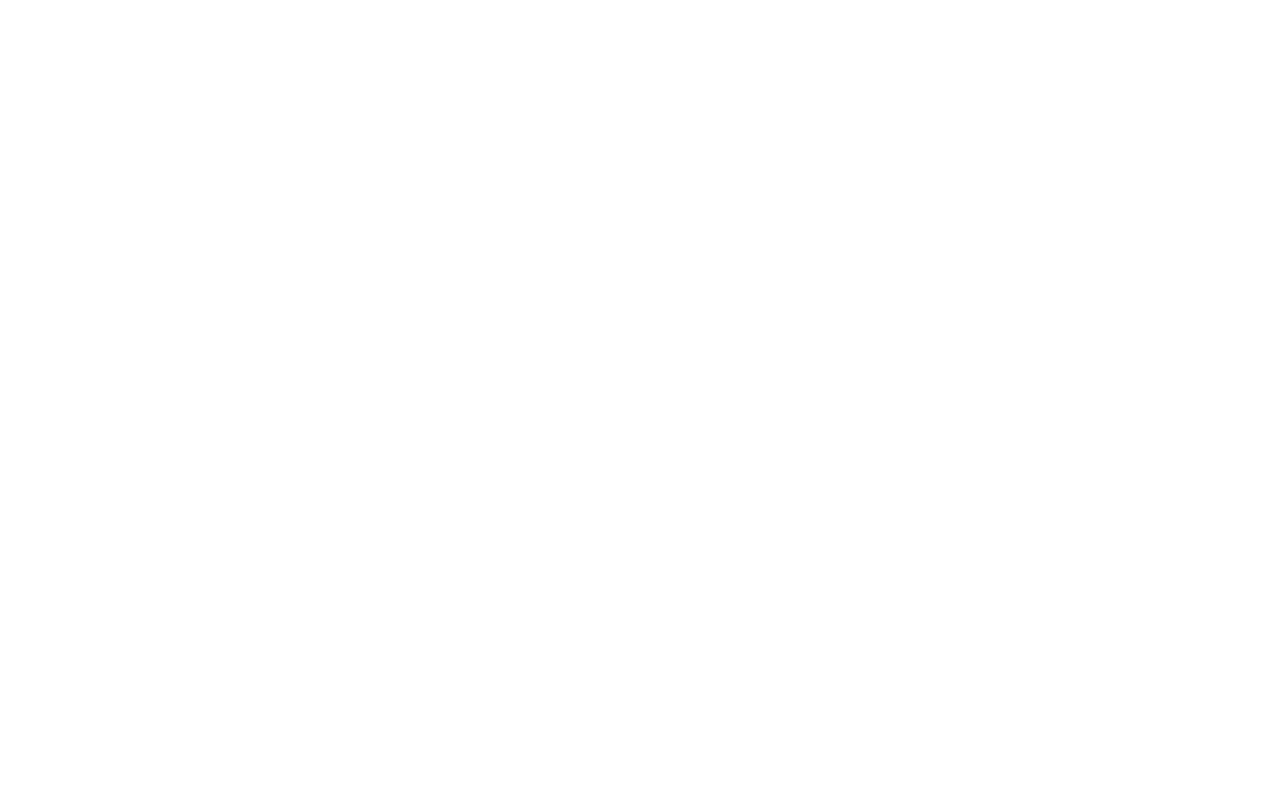
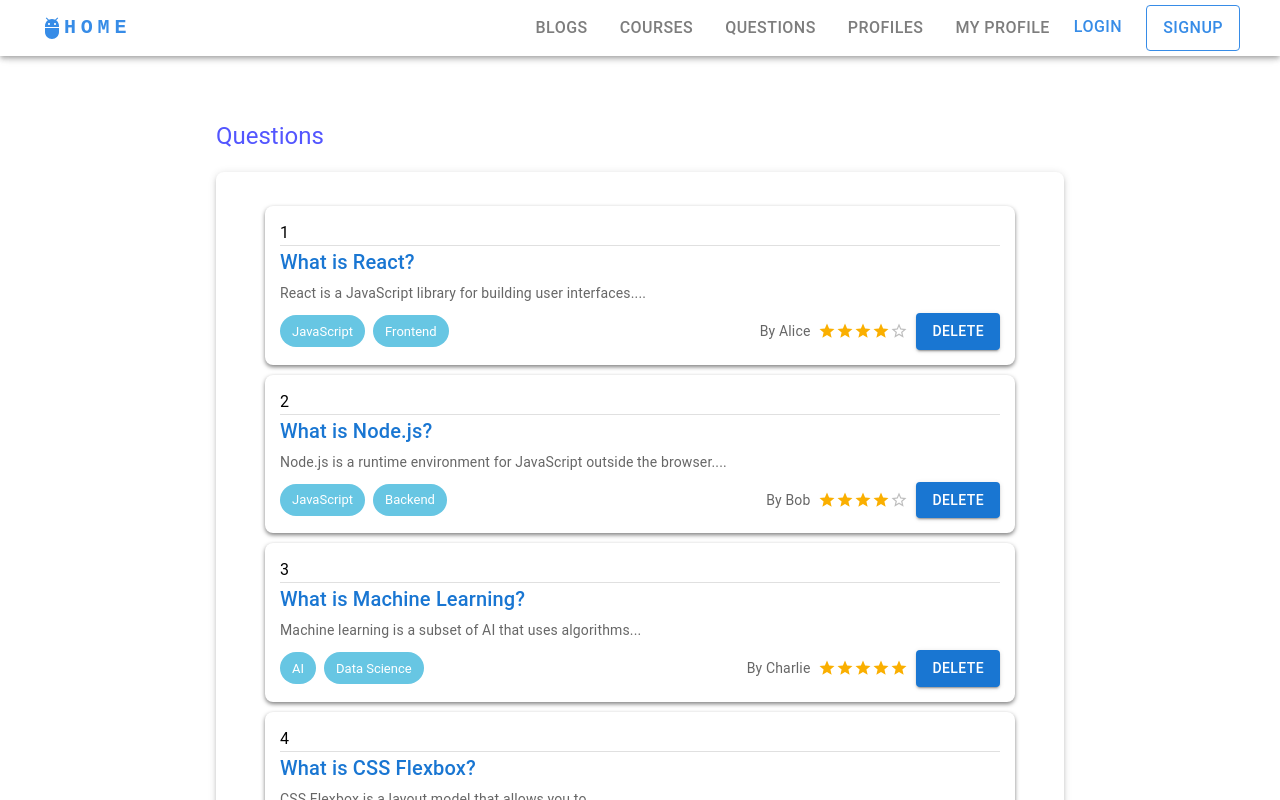
Before and after one commit to SAD-Enjoyers/SAD_Frontend, a React (Vite) app: page /private_exam_page in a window 1280 px wide. Before the commit this address had no page. Shown: the top 800 px of the page. Built offline with nearby package versions, Linux system fonts and the light colour scheme.

Commit message:
merge with privateExamPage

```diff
--- a/src/features/PrivateExamPage/PrivateExamPage.jsx
+++ b/src/features/PrivateExamPage/PrivateExamPage.jsx
@@ -1,4 +1,4 @@
-import React, {Them, useTheme} from 'react';
+import React, { Them, useTheme } from "react";
 import {
   Box,
   Button,
@@ -30,13 +30,13 @@ import {
   Chip,
   Rating,
   ListItemAvatar,
-    Avatar
+  Avatar,
+  Grid2,
 } from "@mui/material";
-import DeleteIcon from '@mui/icons-material/Delete';
-import styled from './PrivateExamPage.module.css';
+import DeleteIcon from "@mui/icons-material/Delete";
+import styled from "./PrivateExamPage.module.css";
 
-function PrivateExamPage (){
-
+function PrivateExamPage() {
   const [submit, setSubmit] = React.useState([0]);
   const [addQuestion, setAddQuestion] = React.useState([0]);
 
@@ -48,14 +48,10 @@ function PrivateExamPage (){
     setAddQuestion(e.target.value);
   };
 
-
   const handleChangeDelete = (e) => {
-
-      console.log(e)
+    console.log(e);
     // console.log(e)
   };
-
-
 
   const questions = [
     {
@@ -164,15 +160,24 @@ function PrivateExamPage (){
     },
   ];
 
-    return(
-
+  return (
+    <Grid2
+      container
+      justifyContent={"center"}
+      alignItems={"center"}
+      mt="100px"
+      mb="100px"
+    >
       <div className={styled.countainer}>
-
-            <Typography variant="h5"
-                sx={{ color: "#5356FF", textDecoration: "none", marginBottom: '20px'}}>
-
+        <Typography
+          variant="h5"
+          sx={{
+            color: "#5356FF",
+            textDecoration: "none",
+            marginBottom: "20px",
+          }}
+        >
           Questions
-
         </Typography>
 
         <Box
@@ -184,19 +189,16 @@ function PrivateExamPage (){
             borderRadius: 2,
             backgroundColor: "white",
             boxShadow: 3,
-                width: '100ch',
-                minWidth: 600
-
+            width: "100ch",
+            minWidth: 600,
           }}
         >
-
-            <Box sx={{ marginTop: "10px"}}>
+          <Box sx={{ marginTop: "10px" }}>
             {questions.map((question, index) => (
-
               <Box
                 key={question.id}
                 sx={{
-                    width:'90ch',
+                  width: "90ch",
                   display: "block",
                   flexDirection: "column",
                   padding: "15px",
@@ -206,11 +208,9 @@ function PrivateExamPage (){
                   boxShadow: "0 2px 4px rgba(0, 0, 0, 0.5)",
                 }}
               >
-                  <Typography>
-                    {index + 1}
-                  </Typography>
+                <Typography>{index + 1}</Typography>
 
-                  <Divider/>
+                <Divider />
 
                 <Typography
                   variant="h6"
@@ -222,7 +222,6 @@ function PrivateExamPage (){
                   >
                     {question.name}
                   </Link>
-
                 </Typography>
 
                 <Typography
@@ -244,7 +243,6 @@ function PrivateExamPage (){
                 >
                   <Box sx={{ display: "flex", gap: 1 }}>
                     {question.subjects.map((subject, index) => (
-
                       <Chip
                         key={index}
                         label={subject}
@@ -253,64 +251,43 @@ function PrivateExamPage (){
                           color: "#fff",
                         }}
                       />
-
                     ))}
                   </Box>
 
-                    <Box sx={{ display: "flex", alignItems: "center", gap: 1}}>
-
+                  <Box sx={{ display: "flex", alignItems: "center", gap: 1 }}>
                     <Typography variant="body2" color="text.secondary">
                       By {question.writer}
                     </Typography>
 
                     <Rating value={question.score} readOnly size="small" />
 
-                      <Button
-                        variant="contained"
-                        onClick={handleChangeDelete}
-                        >
+                    <Button variant="contained" onClick={handleChangeDelete}>
                       delete
                     </Button>
-
                   </Box>
                 </Box>
               </Box>
             ))}
 
             <div className={styled.input_box_solution}>
-
-
-              <Button
-              variant="contained"
-              onClick={handleChangeAddQuestion}
-              >
+              <Button variant="contained" onClick={handleChangeAddQuestion}>
                 Add question
               </Button>
-
-
-
+            </div>
+          </Box>
+        </Box>
+        <div className={styled.input_box_option}>
+          <Button variant="contained" onClick={handleChangeSubmit}>
+            confirm
+          </Button>
         </div>
 
-            </Box>
-
-            </Box>
-            <div className={styled.input_box_option}>
-
-                <Button
-                    variant="contained"
-                    onClick={handleChangeSubmit}
+        {/* <div>
+          <Typography
+            variant="h5"
+            sx={{ color: "#5356FF", textDecoration: "none", marginTop: "60px" }}
           >
-                    confirm
-                </Button>
-
-            </div>
-
-            <div>
-                <Typography variant="h5"
-                    sx={{ color: "#5356FF", textDecoration: "none", marginTop: "60px" }}>
-
             Comments
-
           </Typography>
         </div>
 
@@ -319,7 +296,7 @@ function PrivateExamPage (){
             <Box
               key={question.id}
               sx={{
-                  width: '90ch',
+                width: "90ch",
                 display: "flex",
                 flexDirection: "column",
                 padding: "15px",
@@ -329,8 +306,7 @@ function PrivateExamPage (){
                 boxShadow: "0 2px 4px rgba(0, 0, 0, 0)",
               }}
             >
-
-                  <ListItem alignItems="flex-start" >
+              <ListItem alignItems="flex-start">
                 <ListItemAvatar>
                   <Avatar alt={question.writer} />
                 </ListItemAvatar>
@@ -338,7 +314,6 @@ function PrivateExamPage (){
                   primary={question.writer}
                   secondary={
                     <React.Fragment>
-
                       {" — I'll be in your neighborhood doing errands this…"}
                     </React.Fragment>
                   }
@@ -346,11 +321,10 @@ function PrivateExamPage (){
               </ListItem>
             </Box>
           ))}
-
-            </Box>
-
+        </Box> */}
       </div>
-    )
+    </Grid2>
+  );
 }
 
-export default  PrivateExamPage;
+export default PrivateExamPage;
--- a/src/features/PrivateProfile/PrivateProfile.jsx
+++ b/src/features/PrivateProfile/PrivateProfile.jsx
@@ -89,6 +89,9 @@ export default function PrivateProfile() {
               <StyledButton link="AddQuestions">add question</StyledButton>
               {/* <StyledButton link="">bank question</StyledButton> */}
               <StyledButton link="make_exam">make exam</StyledButton>
+              <StyledButton link="private_exam_page">
+                private exam page
+              </StyledButton>
               <StyledButton link="ExamPreview">Exam Preview</StyledButton>
               <StyledButton link="">add courses</StyledButton>
               <StyledButton link="">review profile</StyledButton>
--- a/src/routes.jsx
+++ b/src/routes.jsx
@@ -10,6 +10,7 @@ import MakeExam from "./features/MakeExam/MakeExam.jsx";
 import ExamPreview from "./features/Exams/ExamPreview/ExamPreview.jsx";
 import QuestionSearch from "./features/Exams/QuestionSearch/QuestionSearch.jsx"; // Import QuestionSearch
 import AddQuestion from "./features/AddQuestion/AddQuestion.jsx";
+import PrivateExamPage from "./features/PrivateExamPage/PrivateExamPage.jsx";
 
 function AppRoutes() {
   return (
@@ -23,8 +24,10 @@ function AppRoutes() {
           <Route path="profile" element={<PrivateProfile />} />
           <Route path="make_exam" element={<MakeExam />} />
           <Route path="ExamPreview" element={<ExamPreview />} />
+          <Route path="private_exam_page" element={<PrivateExamPage />} />
           <Route path="QuestionSearch" element={<QuestionSearch />} />
           <Route path="AddQuestions" element={<AddQuestion />} />
+          {/* private_exam_page */}
         </Route>
       </Routes>
     </Router>
```
Lines whose indentation alone changed are shown as unchanged.
